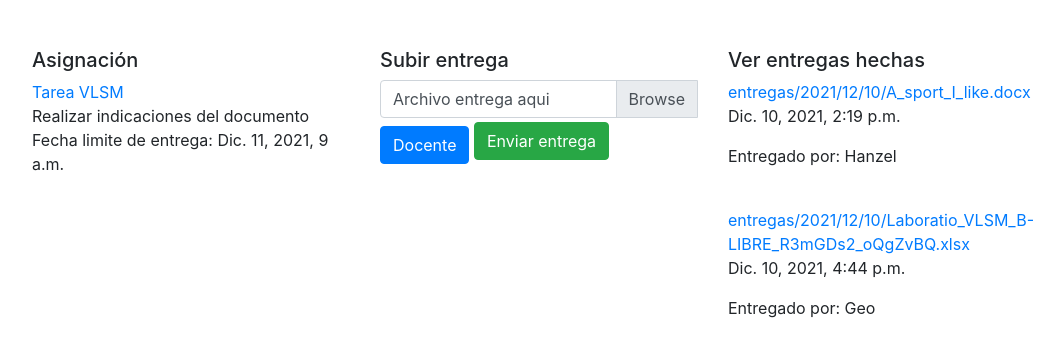
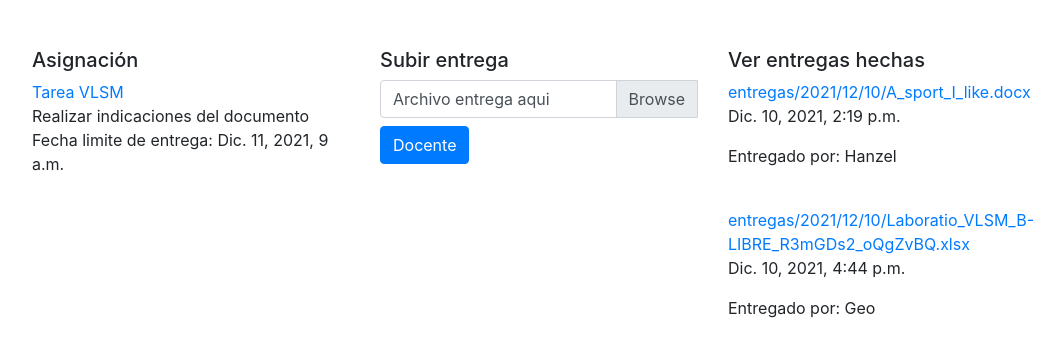
Before and after one commit to HanzelxD778/cs50w-project4, a Django app: page /entregable/9 in a window 1280 px wide. Shown: the part 56-413 px from the top of the page, without its empty margins (101-1165 px from the left). Run offline with Django 3.2, Linux system fonts and the light colour scheme; a user stored in the database is signed in; data comes from the database, SQL or seed files in the repository; both versions use the stored data as it was after the commit; some libraries are stand-ins or nearby versions.

Commit message:
Botones de entregabla agregado con detalle de se repite si nadie ha enviado nada en esa entrega

```diff
--- a/PortAll50/templates/portall50/entregable.html
+++ b/PortAll50/templates/portall50/entregable.html
@@ -40,15 +40,15 @@
                     {% if user.info_cuenta.tipo == "2" %}
                         <button type="button" class="btn btn-primary mt-2">Docente</button>
                     {% else %}
-                        {% for enviado in entregas_usuario %}
-                            {% if enviado %}
-                                <button type="button" class="btn btn-primary mt-2">Entrega realizada</button>
-                            {% else %}
-                                <button type="submit" class="btn btn-success">Enviar entrega</button>
-                            {% endif %}
-                        {% endfor %}
+                        {% if envio.estado_entrega == "1" %}
+                            <button type="button" class="btn btn-primary mt-2">Entrega realizada</button>
+                        {% else %}
+                            <button type="submit" class="btn btn-success">Enviar entrega</button>
+                        {% endif %}
+                        {% if not envio %}
+                            <button type="submit" class="btn btn-success">Enviar entrega</button>
+                        {% endif %}
                     {% endif %}
-                    <button type="submit" class="btn btn-success">Enviar entrega</button>
 
                 </form>
             </div>
@@ -63,13 +63,11 @@
                     {% endfor %}
                 {% endif %}
                 {% if user.info_cuenta.tipo == "1" %}
-                    {% for entrega in entregas_usuario %}
-                        {% if entrega.cuenta == estudiante %}
-                            <a target="_blank" href="{{entrega.archivo_entrega.url}}">{{entrega.archivo_entrega}}</a>
-                            <p>{{entrega.tiempo_entregado}}</p>
-                            <p>Entregado por: {{user.username}}</p>
-                        {% endif %}
-                    {% endfor %}
+                    <a target="_blank" href="{{envio.archivo_entrega.url}}">{{envio.archivo_entrega}}</a>
+                    <p>{{envio.tiempo_entregado}}</p>
+                {% endif %}
+                {% if not envio %}
+                    <p>Todavía no se ha realizado una entrega</p>
                 {% endif %}
             </div>
         </div>
--- a/PortAll50/views.py
+++ b/PortAll50/views.py
@@ -148,6 +148,7 @@ def entregable(request, id_entregable):
         if entrega.cuenta == estudiante:
             envio = entrega
 
+    #print(entregas_usuario)
     try:
         print(envio)
     except:
```
Also changed, not shown: db.sqlite3, 1 other file.
